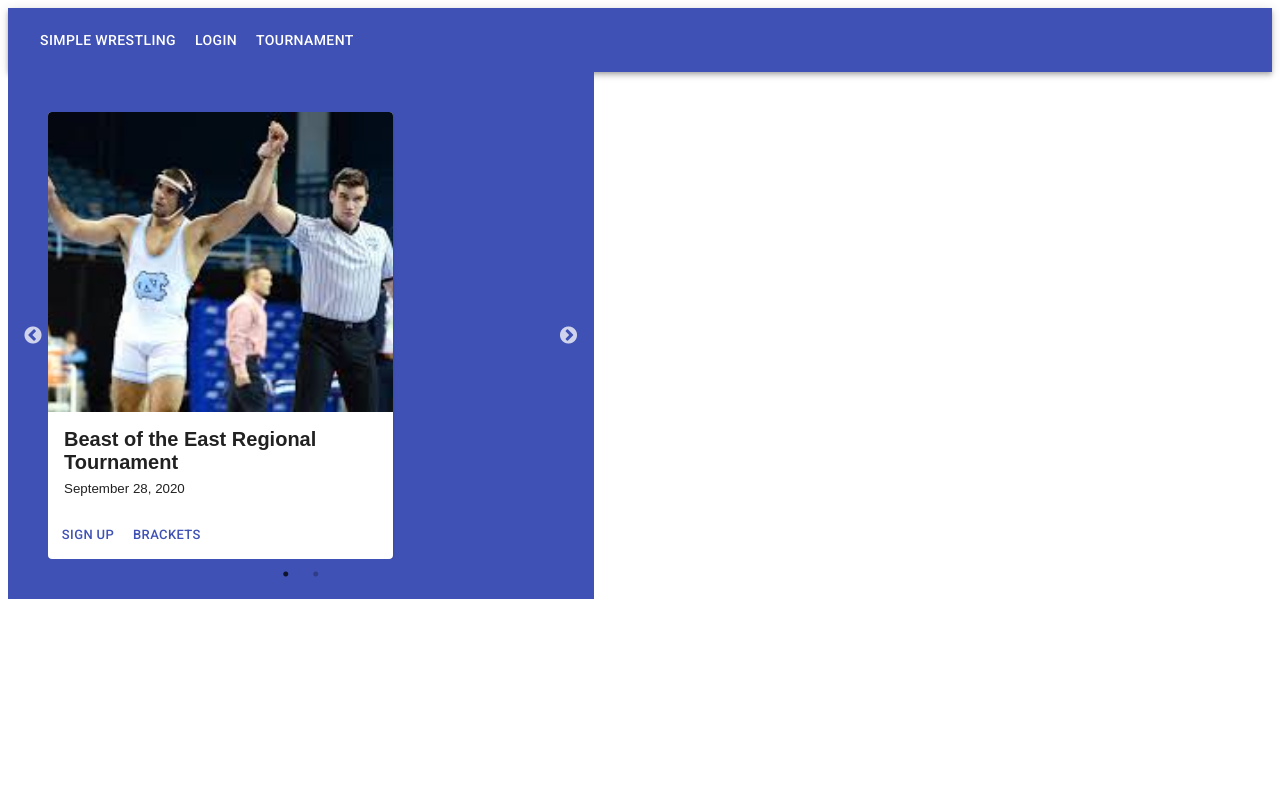
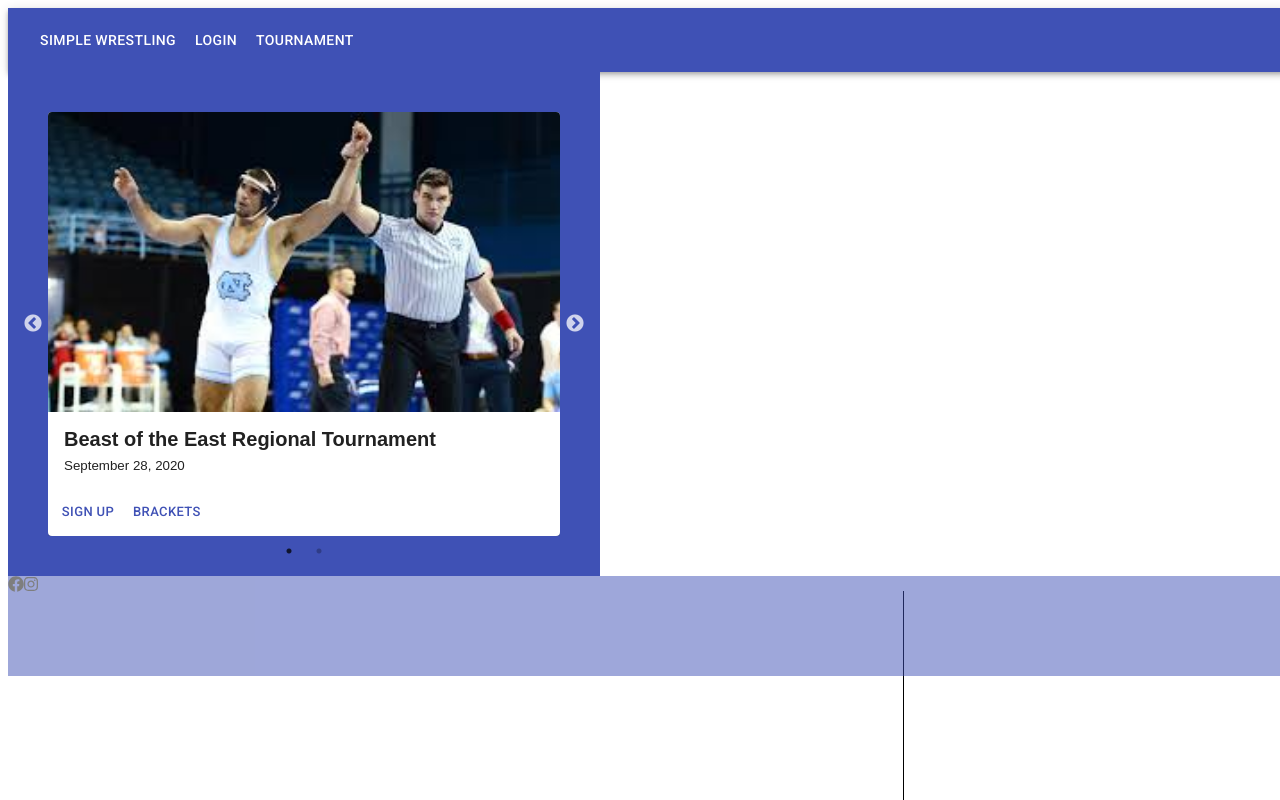
Before and after one commit to huy9997/SimpleWrestling, a React (Create React App) app in the folder client/: page / in a window 1280 px wide. Shown: the top 800 px of the page. Built offline with nearby package versions, Linux system fonts and the light colour scheme; no server answers.

Commit message:
add footer across application

```diff
--- a/client/package.json
+++ b/client/package.json
@@ -4,6 +4,9 @@
   "private": true,
   "dependencies": {
     "@fortawesome/fontawesome-svg-core": "^1.2.25",
+    "@fortawesome/free-brands-svg-icons": "^5.11.2",
+    "@fortawesome/free-solid-svg-icons": "^5.11.2",
+    "@fortawesome/react-fontawesome": "^0.1.7",
     "@material-ui/core": "^4.7.0",
     "@material-ui/icons": "^4.5.1",
     "@material-ui/styles": "^4.6.0",
--- a/client/src/App.js
+++ b/client/src/App.js
@@ -1,8 +1,28 @@
 import React, { Component } from "react";
 import Routes from "./routes";
+import Footer from "./components/generalComponents/Footer";
 class App extends Component {
   render() {
-    return <Routes />;
+    let height = window.innerHeight;
+    let width = window.innerWidth;
+
+    let styles = {
+        app: {
+            height: height,
+            width: width,
+            top: 0,
+            bottom: 0,
+            left: 0,
+            right: 0
+        }
+    }
+
+    return (
+      <div style={ styles.app }>
+        <Routes />
+        <Footer />
+      </div>
+    );
   }
 }
 
--- /dev/null
+++ b/client/src/components/generalComponents/Footer.js
@@ -0,0 +1,35 @@
+import React from "react";
+import { FontAwesomeIcon } from "@fortawesome/react-fontawesome";
+import { faFacebook, faInstagram } from "@fortawesome/free-brands-svg-icons";
+
+const Footer = () => {
+  return (
+    <div style={styles.footer}>
+      <div style={styles.socialMedia}>
+        <FontAwesomeIcon icon={faFacebook} style={styles.icon} />
+        <FontAwesomeIcon icon={faInstagram} style={styles.icon} />
+      </div>
+    </div>
+  );
+};
+
+const styles = {
+  footer: {
+    display: "block",
+    bottom: 0,
+    width: "100%",
+    height: 100,
+    backgroundColor: "#3f51b5",
+    opacity: 0.5,
+    flexDirection: "row",
+    justifyContent: "center"
+  },
+  socialMedia: {
+    left: 0
+  },
+  icon: {
+    height: "80%"
+  }
+};
+
+export default Footer;
--- a/client/src/components/generalComponents/TournamentCard.js
+++ b/client/src/components/generalComponents/TournamentCard.js
@@ -1,7 +1,6 @@
 import React from "react";
 import { makeStyles } from "@material-ui/core/styles";
 import Card from "@material-ui/core/Card";
-import { Link } from "react-router-dom";
 import CardActionArea from "@material-ui/core/CardActionArea";
 import CardActions from "@material-ui/core/CardActions";
 import CardContent from "@material-ui/core/CardContent";
@@ -11,7 +10,7 @@ import Typography from "@material-ui/core/Typography";
 
 const useStyles = makeStyles({
   card: {
-    maxWidth: 345
+    maxWidth: "100%"
   }
 });
 
@@ -27,6 +26,7 @@ const TournamentCard = props => {
             image={image}
             title="Tournament picture"
             height="300"
+            width="100%"
             component="img"
           />
           <CardContent>
--- a/client/src/screens/home.js
+++ b/client/src/screens/home.js
@@ -2,6 +2,8 @@ import React, { Component } from "react";
 import axios from "axios";
 import Carousel from "../components/generalComponents/Carousel";
 import Container from "@material-ui/core/Container";
+import Footer from "../components/generalComponents/Footer";
+import AdContainer from "../components/containers/AdContainer";
 class App extends Component {
   constructor(props) {
     super(props);
@@ -25,16 +27,32 @@ class App extends Component {
 
   render() {
     return (
-      <>
-        <div style={{ padding: 40, backgroundColor: "#3f51b5", width: "40%", alignItems: 'center' }}>
+      <div style={styles.view}>
+        <div
+          style={{
+            padding: 40,
+            backgroundColor: "#3f51b5",
+            width: "40%",
+            alignItems: "center"
+          }}
+        >
           <Carousel />
         </div>
         <div>
-
+          <AdContainer />
         </div>
-      </>
+      </div>
     );
   }
 }
 
+const styles = {
+  view: {
+    top: 0,
+    bottom: 0,
+    left: 0,
+    right: 0
+  }
+};
+
 export default App;
```
Also changed, not shown: 1 other file (tests, documents, lock files or other folders).
